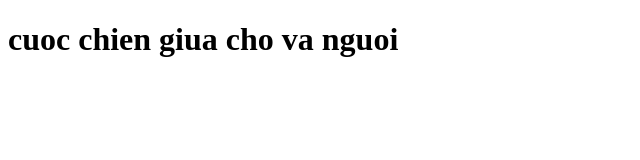
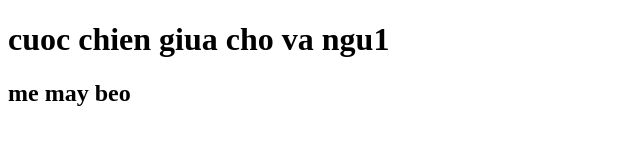
Before and after one commit to inetcoaching65-star/Bai16-lap-trinh, a plain HTML site: page index.html in a window 1280 px wide. Shown: the whole page, without its empty margins (0-640 px from the left). Drawn offline with Linux system fonts and the light colour scheme.

Commit message:
first commit

```diff
--- a/index.html
+++ b/index.html
@@ -6,6 +6,7 @@
     <title>Document</title>
 </head>
 <body>
-    <h1>cuoc chien giua cho va nguoi</h1>
+    <h1>cuoc chien giua cho va ngu1</h1>
+    <h2>me may beo</h2>
 </body>
 </html>
```
